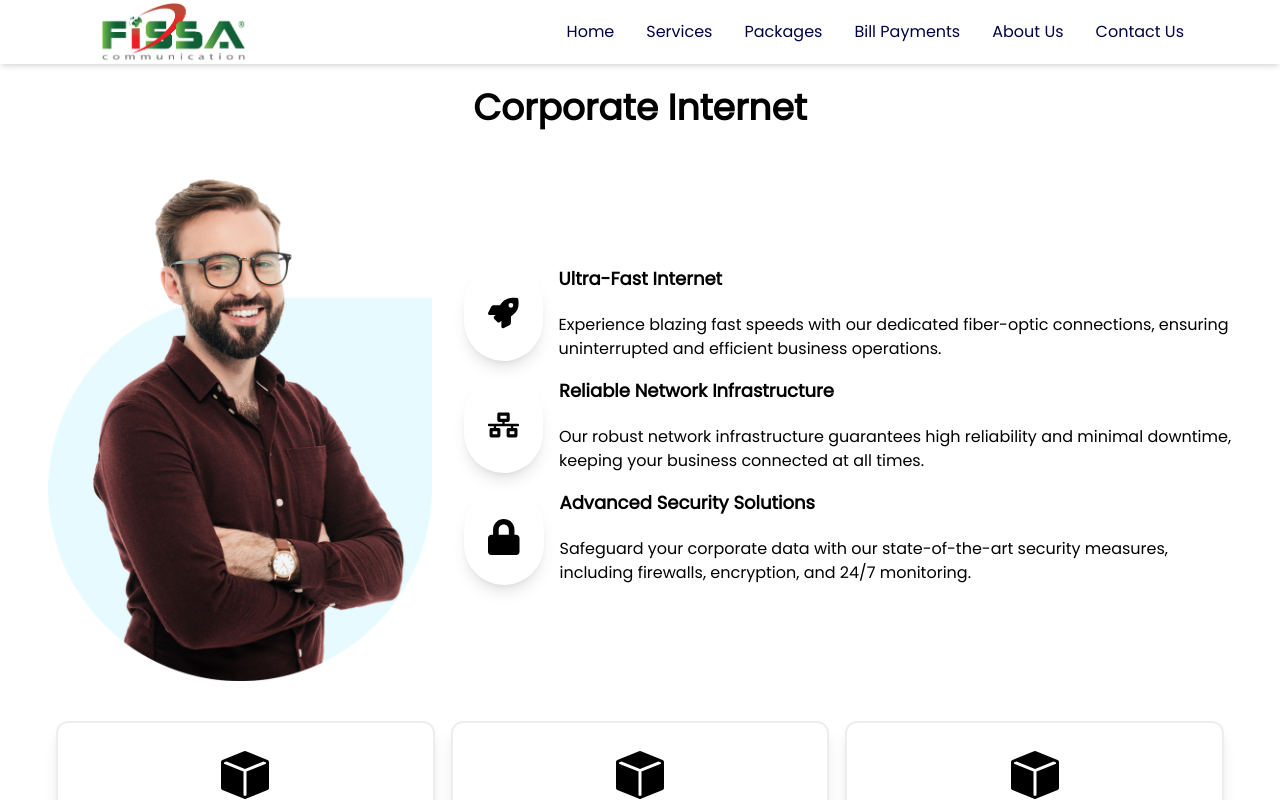
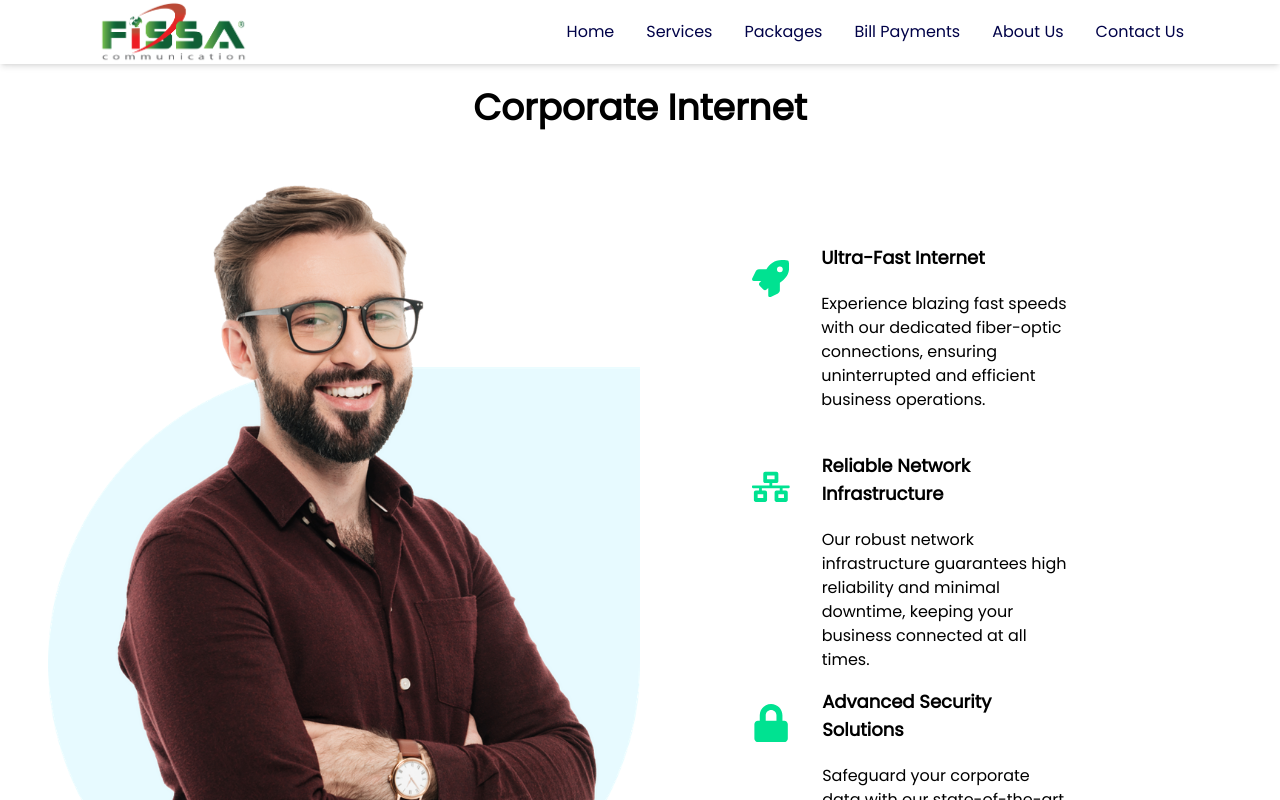
Before and after one commit to armanhn/fissabd_react_live, a React (Vite) app: page /corporate-internet in a window 1280 px wide. Shown: the top 800 px of the page. Built offline with nearby package versions, Linux system fonts and the light colour scheme.

Commit message:
git push origin master

```diff
--- a/src/components/CorporateInternet.jsx
+++ b/src/components/CorporateInternet.jsx
@@ -18,9 +18,9 @@ import { FaMobileAlt } from "react-icons/fa";
 
 const Feature = ({ Icon, title, description }) => {
   return (
-    <div className="flex flex-col md:flex-row items-center gap-4 text-center md:text-left">
-      <div className="p-3 md:p-6 bg-white rounded-full shadow-lg w-16 h-16 md:w-24 md:h-24 mx-auto md:mx-0">
-        <Icon className="w-full h-full text-gray-800" />
+    <div className="flex flex-col items-center text-center gap-4 md:flex-row md:items-start md:text-left">
+      <div className='box-border w-20 h-20 p-4 md:w-48 md:h-48'>
+        <Icon className="w-full h-auto text-green" />
       </div>
       <div>
         <h2 className="text-lg font-bold">{title}</h2>
@@ -75,10 +75,10 @@ export default function CorporateInternet() {
         </div>
 
         <div className='flex flex-col md:flex-row items-center gap-4 md:gap-6 lg:gap-8 p-4'>
-          <div className='w-full md:w-1/2 lg:w-1/3 flex justify-center'>
+          <div className='w-full md:w-1/2 lg:w-1/2 flex justify-center'>
             <img className='w-3/4 md:w-full h-auto' src="/images/card_two.png" alt="Corporate Internet Image" />
           </div>
-          <div className='w-full md:w-1/2 lg:w-2/3 flex flex-col gap-4 items-center'>
+          <div className='w-full md:w-1/2 lg:w-1/3 flex flex-col gap-4 items-center lg:pl-16'>
             <Feature
               Icon={FaRocket}
               title="Ultra-Fast Internet"
```
